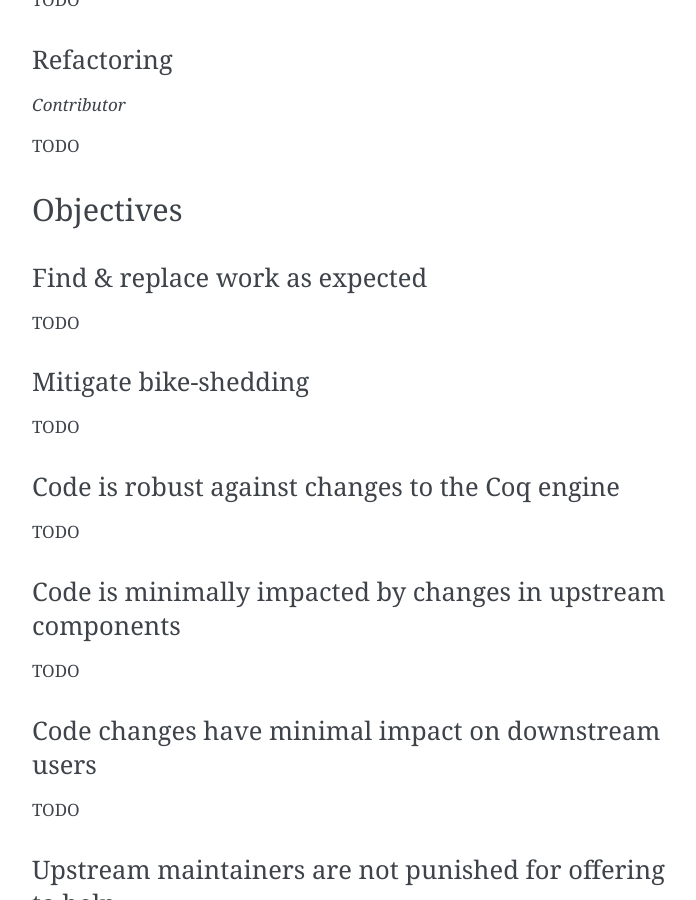
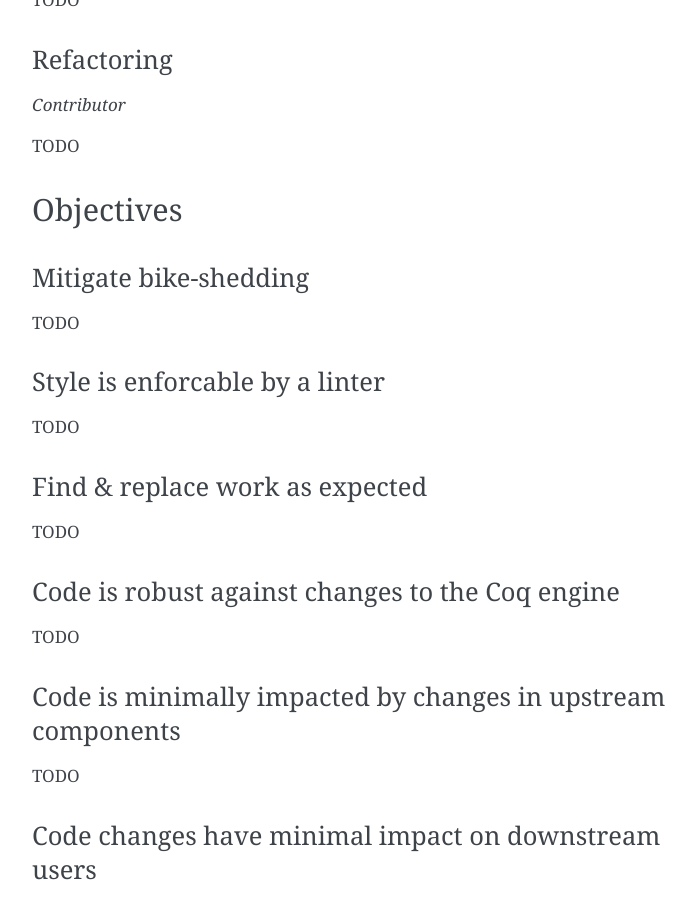
Before and after one commit to appliedfm/vstyle, a Sphinx documentation site: the page built from docs/source/principles.rst, in a window 1280 px wide and 900 px high, scrolled down 1955 px. Shown: the whole window, without its empty margins (388-1084 px from the left). Built offline with Sphinx 7.4.7, drawn with Linux system fonts in a browser that asks for light colours; some of the changed text lies outside the part shown.

Commit message:
More content

```diff
--- a/docs/source/principles.rst
+++ b/docs/source/principles.rst
@@ -115,14 +115,20 @@ TODO
 Objectives
 ----------
 
-Find & replace work as expected
+Mitigate bike-shedding
+~~~~~~~~~~~~~~~~~~~~~~
+
+TODO
+
+
+Style is enforcable by a linter
 ~~~~~~~~~~~~~~~~~~~~~~~~~~~~~~~
 
 TODO
 
 
-Mitigate bike-shedding
-~~~~~~~~~~~~~~~~~~~~~~
+Find & replace work as expected
+~~~~~~~~~~~~~~~~~~~~~~~~~~~~~~~
 
 TODO
 
```
Also changed, not shown: 6 other files.
